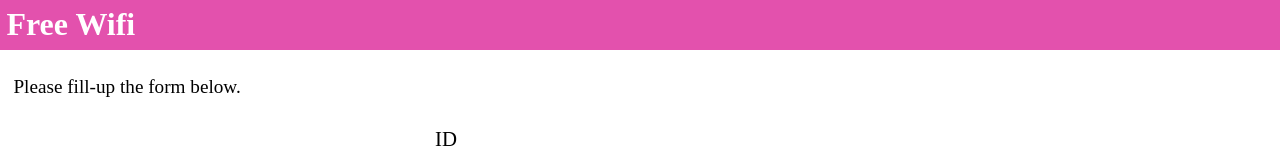
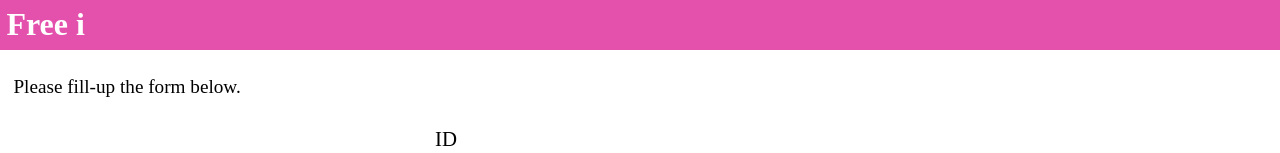
Before and after one commit to Hamad6909/QuishingDemo, a website: page index.html in a window 1280 px wide. Shown: the top 153 px of the page. Drawn offline with Linux system fonts and the light colour scheme.

Commit message:
Update index.html

```diff
--- a/index.html
+++ b/index.html
@@ -9,7 +9,7 @@
 </head>
 <body>
     <header>
-        <h1>Free Wifi</h1>
+        <h1>Free i</h1>
     </header>
     <div class="content">
         <p>Please fill-up the form below.</p>
```
